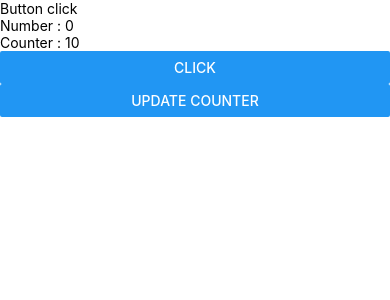
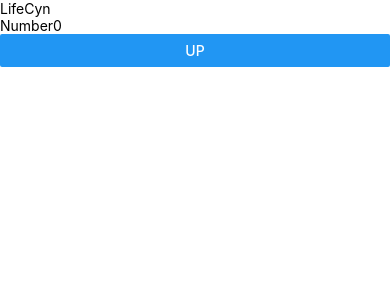
Before and after one commit to checkupcodes/ReactNative_PatikaChallenge, a React Native app in the folder stateProject/: screen / in a window 390 px wide. Shown: the top 300 px of the page. Built offline with nearby package versions, Linux system fonts and the light colour scheme.

Commit message:
v0.3.22 - Lifecycle 1

```diff
--- a/stateProject/App.js
+++ b/stateProject/App.js
@@ -11,20 +11,21 @@ import {
 
 function App() {
   const [number, setNumber] = useState(0);
-  const [counter, setCounter] = useState(10);
   useEffect(() => {
-    Alert.alert('number');
+    console.log('number update' + number);
   }, [number]);
-  useEffect(() => {
-    Alert.alert('counter');
-  }, [counter]);
+
+  function updateCounter() {
+    console.log('1. state value :' + number);
+    setNumber(number + 1);
+    console.log('2. state value :' + number);
+  }
+
   return (
     <SafeAreaView>
-      <Text>Button click</Text>
-      <Text>Number : {number}</Text>
-      <Text>Counter : {counter}</Text>
-      <Button title="Click" onPress={() => setNumber(number + 1)} />
-      <Button title="Update Counter" onPress={() => setCounter(counter + 10)} />
+      <Text>LifeCyn</Text>
+      <Text>Number{number}</Text>
+      <Button title="up" onPress={updateCounter}></Button>
     </SafeAreaView>
   );
 }
```
